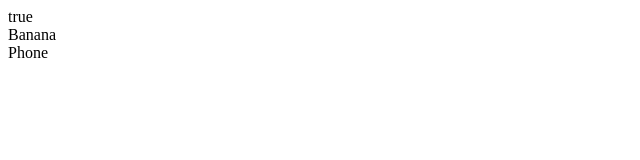
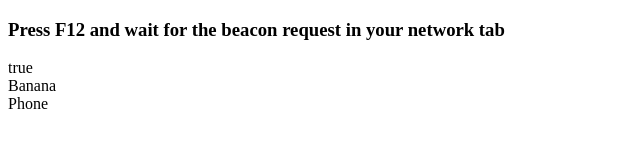
Before and after one commit to mendhak/angular-performance, a website: page sample/index.html in a window 1280 px wide. Shown: the whole page, without its empty margins (0-640 px from the left). Drawn offline with Linux system fonts and the light colour scheme.

Commit message:
NPM and Node package.json

```diff
--- a/sample/index.html
+++ b/sample/index.html
@@ -6,6 +6,8 @@
 
 </head>
 <body>
+
+<h3>Press F12 and wait for the beacon request in your network tab</h3>
 
 <div data-performance="PageName" data-performance-beacon="/sample/img/beacon.png">
 
```
Also changed, not shown: package.json (added, +31 -0 lines).
